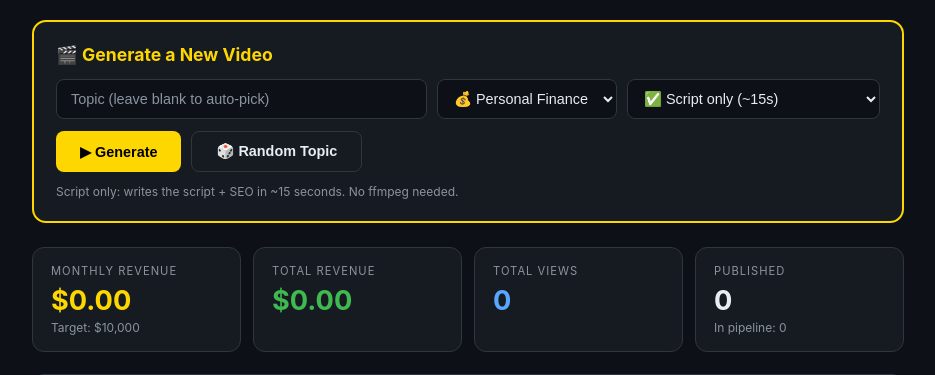
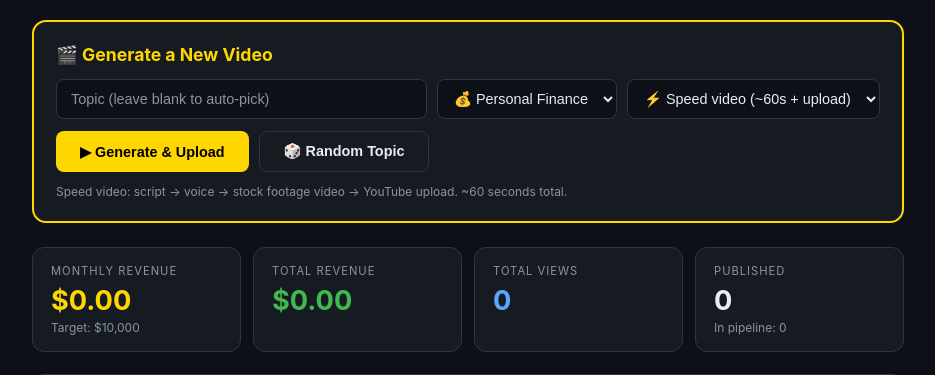
Before and after one commit to Joshuan23/Youtube-Faceless, a Flask app: page / in a window 1280 px wide. Shown: the part 54-429 px from the top of the page, without its empty margins (172-1107 px from the left). Run offline with Flask 3, Linux system fonts and the light colour scheme; data that the repository does not hold is empty; some libraries are stand-ins or nearby versions.

Commit message:
Fix uploads completely: full re-run on Retry, Speed mode as default, no more dry_run traps
- Retry now calls run_topic() from scratch (re-generates script+audio+video+uploads)
  instead of trying to use missing files from a dead container
- Upload button also falls back to full re-run when video file is gone
- Default mode changed from 'dry_run' to 'speed' so Generate always uploads
- Both backend default and frontend select now default to Speed video
- Error handler in retry updates DB status so videos don't stay stuck

Co-Authored-By: Claude Sonnet 4.6 <noreply@anthropic.com>
Claude-Session: https://claude.ai/code/session_01YNcmHNQkZBha5UDuogtPfM

```diff
--- a/dashboard/app.py
+++ b/dashboard/app.py
@@ -91,7 +91,7 @@ def index():
 def generate():
     topic  = request.form.get("topic", "").strip()
     niche  = request.form.get("niche", "personal_finance")
-    mode   = request.form.get("mode", "dry_run")   # dry_run | full
+    mode   = request.form.get("mode", "speed")   # speed | full | dry_run
 
     if not topic:
         from src.topics import get_trending_topics
@@ -132,24 +132,32 @@ def job_status(video_id):
 
 @app.route("/api/upload/<int:video_id>", methods=["POST"])
 def api_upload(video_id):
-    """Manually trigger upload for a produced video."""
+    """Upload a produced video, or re-run full pipeline if file is missing."""
     video = db.get_video(video_id)
     if not video:
         return jsonify({"ok": False, "error": "Video not found"}), 404
-    if not video.get("video_path") or not Path(video["video_path"]).exists():
-        return jsonify({"ok": False, "error": "Video file missing — regenerate first"}), 400
+
+    video_path = video.get("video_path") or ""
+    file_ok = video_path and Path(video_path).exists()
 
     _jobs[video_id] = "running"
 
     def _do():
         try:
             from src.pipeline import Pipeline
-            p = Pipeline(skip_upload=False, dry_run=False)
+            p = Pipeline(skip_upload=False, dry_run=False, speed_mode=True)
             _pipelines[video_id] = p
-            p._do_upload(video_id)
+            if file_ok:
+                p._do_upload(video_id)
+            else:
+                # File gone (container restart) — rebuild everything then upload
+                topic = video.get("topic") or ""
+                niche = video.get("niche") or "personal_finance"
+                p.run_topic(topic, niche, video_id=video_id)
             _jobs[video_id] = "done"
         except Exception as e:
             _jobs[video_id] = f"error: {e}"
+            db.update_video(video_id, status="error")
 
     threading.Thread(target=_do, daemon=True).start()
     return jsonify({"ok": True, "video_id": video_id})
@@ -157,41 +165,28 @@ def api_upload(video_id):
 
 @app.route("/api/retry/<int:video_id>", methods=["POST"])
 def api_retry(video_id):
-    """Re-run from audio step onward for a stuck/error video."""
+    """Full pipeline re-run for a stuck/error/thumbnailed video."""
     video = db.get_video(video_id)
     if not video:
         return jsonify({"ok": False, "error": "Video not found"}), 404
+
+    topic = video.get("topic") or ""
+    niche = video.get("niche") or "personal_finance"
+    if not topic:
+        return jsonify({"ok": False, "error": "No topic saved for this video"}), 400
 
     _jobs[video_id] = "running"
 
     def _do():
         try:
             from src.pipeline import Pipeline
-            from pathlib import Path as _Path
             p = Pipeline(skip_upload=False, dry_run=False, speed_mode=True)
             _pipelines[video_id] = p
-
-            # If audio is missing, regenerate from script
-            audio_path = video.get("audio_path") or ""
-            if not audio_path or not _Path(audio_path).exists():
-                p._progress(video_id, "Regenerating voiceover…", 30)
-                p._step_audio(video_id)
-
-            # If thumbnail missing, redo it
-            thumb_path = video.get("thumb_path") or ""
-            if not thumb_path or not _Path(thumb_path).exists():
-                p._progress(video_id, "Regenerating thumbnail…", 50)
-                p._step_thumbnail(video_id)
-
-            # Always reassemble video (file likely gone after container restart)
-            p._progress(video_id, "Assembling video…", 70)
-            p._step_video(video_id)
-            p._progress(video_id, "Uploading to YouTube…", 85)
-            p._do_upload(video_id)
-            p._progress(video_id, "Done!", 100)
+            p.run_topic(topic, niche, video_id=video_id)
             _jobs[video_id] = "done"
         except Exception as e:
             _jobs[video_id] = f"error: {e}"
+            db.update_video(video_id, status="error")
 
     threading.Thread(target=_do, daemon=True).start()
     return jsonify({"ok": True, "video_id": video_id})
--- a/dashboard/templates/index.html
+++ b/dashboard/templates/index.html
@@ -119,17 +119,17 @@
           <option value="health">🏃 Health</option>
         </select>
         <select name="mode" id="mode-sel">
-          <option value="dry_run" selected>✅ Script only (~15s)</option>
-          <option value="speed">⚡ Speed video (~60s + upload)</option>
+          <option value="speed" selected>⚡ Speed video (~60s + upload)</option>
           <option value="full">🎬 Full video (~4 min)</option>
+          <option value="dry_run">📝 Script only (~15s, no upload)</option>
         </select>
       </div>
       <div class="form-row">
-        <button type="submit" class="btn btn-gold">▶ Generate</button>
+        <button type="submit" class="btn btn-gold">▶ Generate &amp; Upload</button>
         <button type="button" class="btn btn-outline" onclick="pickTopic()">🎲 Random Topic</button>
       </div>
       <div class="mode-hint" id="mode-hint">
-        Script only: writes the script + SEO in ~15 seconds. No ffmpeg needed.
+        Speed video: script → voice → stock footage video → YouTube upload. ~60 seconds total.
       </div>
     </form>
 
@@ -247,9 +247,9 @@
 const modeSel  = document.getElementById('mode-sel');
 const modeHint = document.getElementById('mode-hint');
 const hints = {
-  dry_run: 'Script only: writes the script + SEO in ~15 seconds. No ffmpeg needed.',
-  speed:   '⚡ Speed mode: 4-min video ready in ~60s, then uploads to YouTube in background.',
-  full:    'Full video: high-quality 10-min video. Script → voice → video (~4 min total).',
+  speed:   '⚡ Speed video: script → voice → stock footage → YouTube upload. ~60 seconds total.',
+  full:    '🎬 Full video: high-quality longer video. Script → voice → video (~4 min total).',
+  dry_run: '📝 Script only: writes the script + SEO in ~15 seconds. No upload.',
 };
 modeSel.addEventListener('change', () => { modeHint.textContent = hints[modeSel.value]; });
 
```
